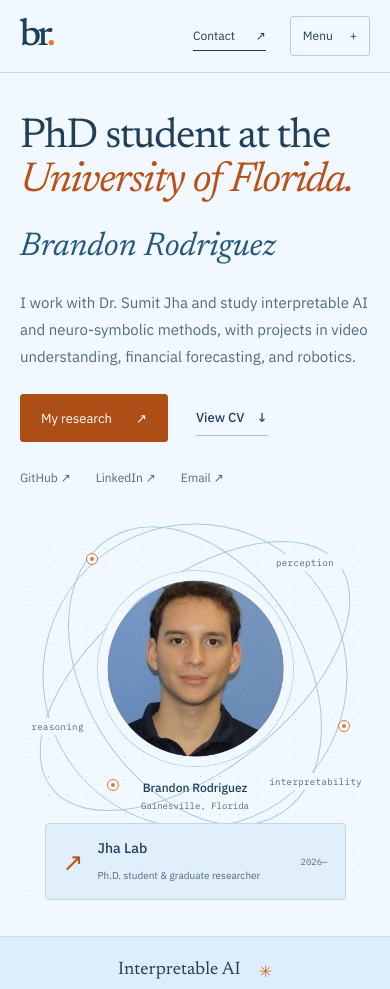
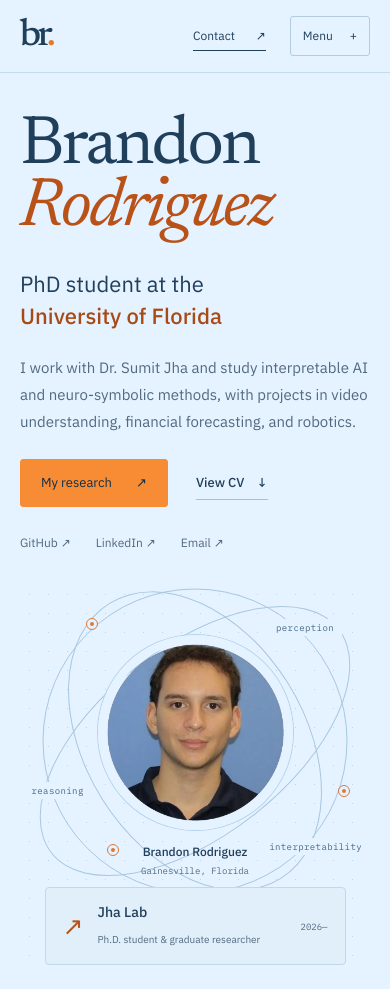
Before and after one commit to rdgbrandon/brandonswebsite, a plain HTML site: page index.html in a window 390 px wide. Shown: the top 989 px of the page. Drawn offline with Linux system fonts and the light colour scheme.

Commit message:
Restore name-first introduction and refresh blue-orange styles

```diff
--- a/index.html
+++ b/index.html
@@ -28,8 +28,12 @@
       content="https://www.cise.ufl.edu/~brandonrodriguez/img/brandon.png"
     />
     <meta name="twitter:card" content="summary" />
-    <meta name="theme-color" content="#f1f8ff" />
-    <link rel="icon" href="favicon.svg" type="image/svg+xml" />
+    <meta name="theme-color" content="#e5f2ff" />
+    <link
+      rel="icon"
+      href="favicon.svg?v=20261002-blue-orange-2"
+      type="image/svg+xml"
+    />
     <link
       rel="preload"
       href="fonts/newsreader-var.woff2"
@@ -37,7 +41,7 @@
       type="font/woff2"
       crossorigin
     />
-    <link rel="stylesheet" href="styles.css" />
+    <link rel="stylesheet" href="styles.css?v=20261002-blue-orange-2" />
     <script src="script.js" defer></script>
   </head>
   <body>
@@ -77,10 +81,10 @@
     <main id="main">
       <section id="home" class="hero container" aria-labelledby="hero-title">
         <div class="hero-copy">
-          <h1 id="hero-title">
-            PhD student at the<br /><em>University of Florida.</em>
-          </h1>
-          <p class="hero-name">Brandon Rodriguez</p>
+          <h1 id="hero-title">Brandon<br /><em>Rodriguez</em></h1>
+          <p class="hero-role">
+            PhD student at the<br /><span>University of Florida</span>
+          </p>
           <p class="hero-description">
             I work with Dr. Sumit Jha and study interpretable AI and
             neuro-symbolic methods, with projects in video understanding,
--- a/styles.css
+++ b/styles.css
@@ -37,7 +37,7 @@
   font-display: swap;
 }
 :root {
-  --paper: #f1f8ff;
+  --paper: #e5f2ff;
   --ink: #203f5b;
   --brand: #24577e;
   --muted: #526a80;
@@ -149,7 +149,7 @@ strong {
   position: sticky;
   top: 0;
   z-index: 20;
-  background: rgba(241, 248, 255, 0.95);
+  background: rgba(229, 242, 255, 0.95);
   backdrop-filter: blur(16px);
   border-bottom: 1px solid var(--line);
 }
@@ -620,7 +620,7 @@ h1 em {
   text-anchor: middle;
 }
 .graph-text .center-text {
-  fill: #f1f8ff;
+  fill: #e5f2ff;
   font-size: 19px;
 }
 .figure-caption {
@@ -1845,25 +1845,29 @@ h1 em {
   }
 }
 
-/* Lead with the PhD role and university, followed by the name. */
+/* Name first, with the PhD role and university immediately below. */
 .hero #hero-title {
-  font-size: clamp(46px, 4.7vw, 66px);
-  line-height: 1.04;
-  letter-spacing: -2px;
-  margin: 0 0 26px;
-}
-.hero-name {
-  font: italic 38px/1.15 var(--serif);
-  color: var(--brand);
+  font-size: clamp(76px, 8.1vw, 112px);
+  line-height: 0.9;
+  letter-spacing: -3px;
+  margin: 0 0 28px;
+}
+.hero-role {
+  font: 24px/1.45 var(--sans);
+  color: var(--ink);
   margin-bottom: 22px;
 }
+.hero-role span {
+  font-weight: 500;
+  color: #a84a15;
+}
 .primary {
-  background: #ad4e17;
-  border-color: #ad4e17;
-  color: #fff;
+  background: #f78c35;
+  border-color: #f78c35;
+  color: #102e47;
 }
 .primary:hover {
-  background: #913d0d;
+  background: #ffa158;
 }
 .contact {
   background: #d5e9fa;
@@ -1890,11 +1894,11 @@ h1 em {
 }
 @media (max-width: 760px) {
   .hero #hero-title {
-    font-size: clamp(42px, 8.5vw, 58px);
-    letter-spacing: -1.4px;
-  }
-  .hero-name {
-    font-size: 33px;
+    font-size: clamp(69px, 14vw, 100px);
+    letter-spacing: -2.5px;
+  }
+  .hero-role {
+    font-size: 22px;
   }
 }
 @media print {
```
